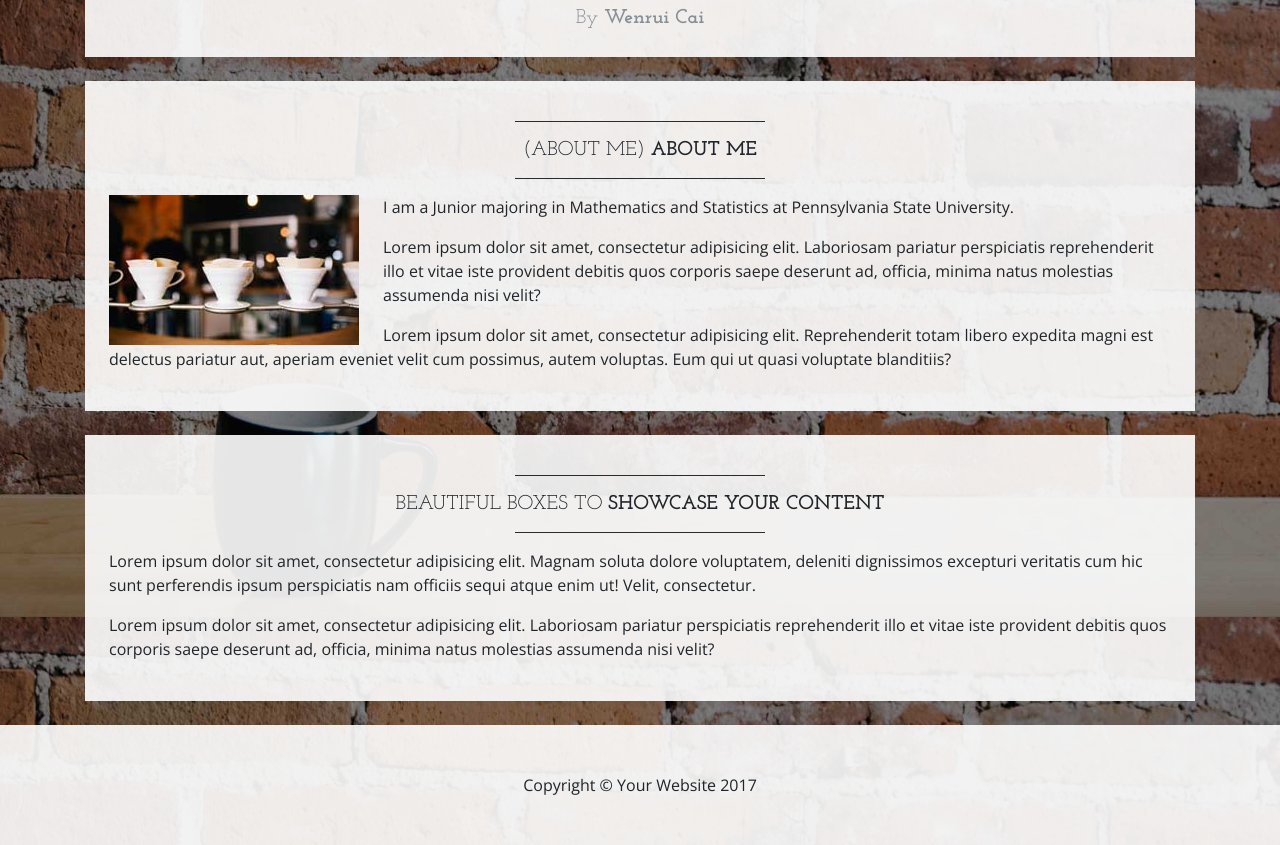
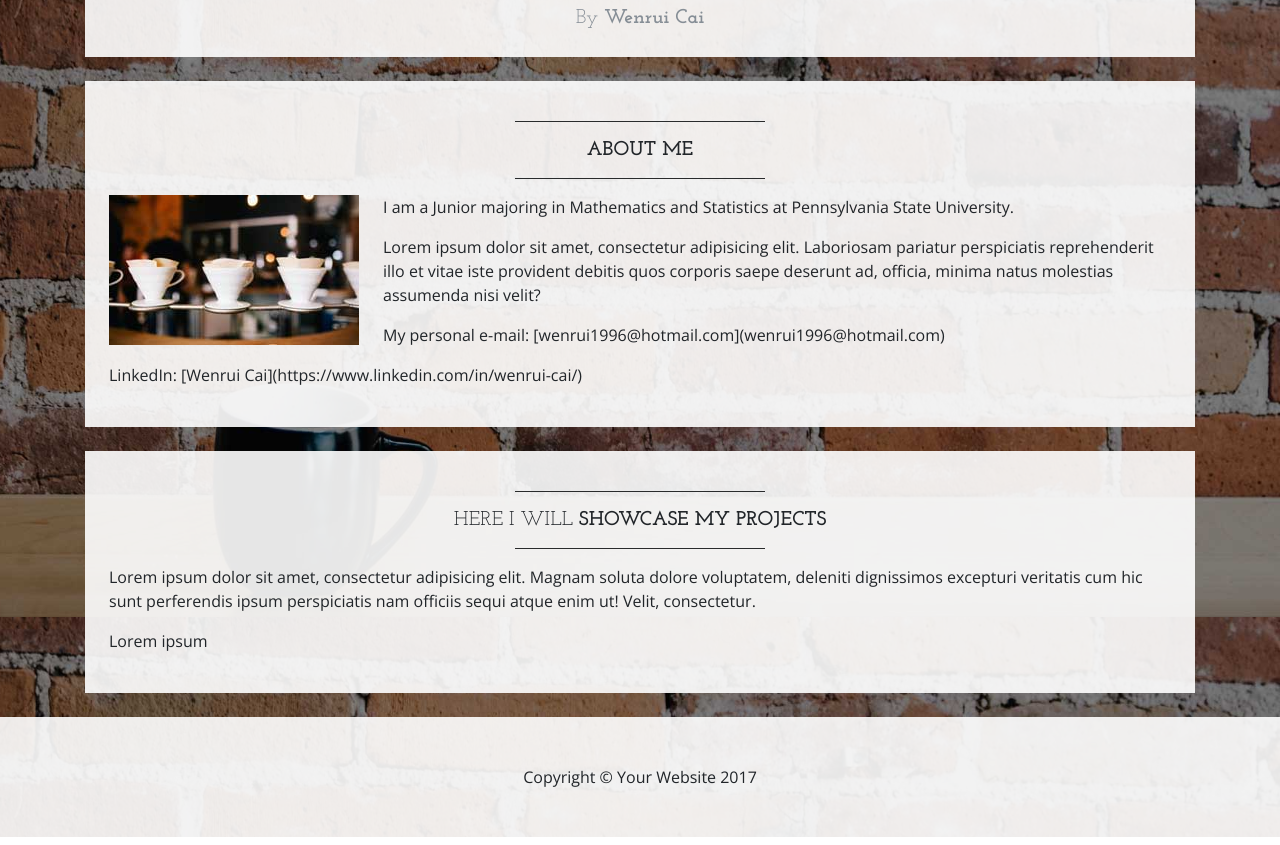
Before and after one commit to wenrui-cai/wenrui-cai.github.io, a website: page index.html in a window 1280 px wide. Shown: the part 983-1828 px from the top of the page. Drawn offline with nearby package versions, Linux system fonts and the light colour scheme.

Commit message:
E-mail
E-mail

```diff
--- a/index.html
+++ b/index.html
@@ -109,24 +109,27 @@
 
       <div class="bg-faded p-4 my-4">
         <hr class="divider">
-        <h2 class="text-center text-lg text-uppercase my-0">(About Me)
+        <h2 class="text-center text-lg text-uppercase my-0">
           <strong>About Me</strong>
         </h2>
         <hr class="divider">
         <img class="img-fluid float-left mr-4 d-none d-lg-block" src="img/intro-pic.jpg" alt="">
         <p>I am a Junior majoring in Mathematics and Statistics at Pennsylvania State University.</p>
         <p>Lorem ipsum dolor sit amet, consectetur adipisicing elit. Laboriosam pariatur perspiciatis reprehenderit illo et vitae iste provident debitis quos corporis saepe deserunt ad, officia, minima natus molestias assumenda nisi velit?</p>
-        <p>Lorem ipsum dolor sit amet, consectetur adipisicing elit. Reprehenderit totam libero expedita magni est delectus pariatur aut, aperiam eveniet velit cum possimus, autem voluptas. Eum qui ut quasi voluptate blanditiis?</p>
+        <p>My personal e-mail: [wenrui1996@hotmail.com](wenrui1996@hotmail.com)</p>
+        <p>LinkedIn: [Wenrui Cai](https://www.linkedin.com/in/wenrui-cai/)</p>
       </div>
 
       <div class="bg-faded p-4 my-4">
         <hr class="divider">
-        <h2 class="text-center text-lg text-uppercase my-0">Beautiful boxes to
-          <strong>showcase your content</strong>
+        <h2 class="text-center text-lg text-uppercase my-0">Here I will
+          <strong>showcase my projects</strong>
         </h2>
         <hr class="divider">
         <p>Lorem ipsum dolor sit amet, consectetur adipisicing elit. Magnam soluta dolore voluptatem, deleniti dignissimos excepturi veritatis cum hic sunt perferendis ipsum perspiciatis nam officiis sequi atque enim ut! Velit, consectetur.</p>
-        <p>Lorem ipsum dolor sit amet, consectetur adipisicing elit. Laboriosam pariatur perspiciatis reprehenderit illo et vitae iste provident debitis quos corporis saepe deserunt ad, officia, minima natus molestias assumenda nisi velit?</p>
+        <p> Lorem ipsum
+
+        </p>
       </div>
 
     </div>
```
